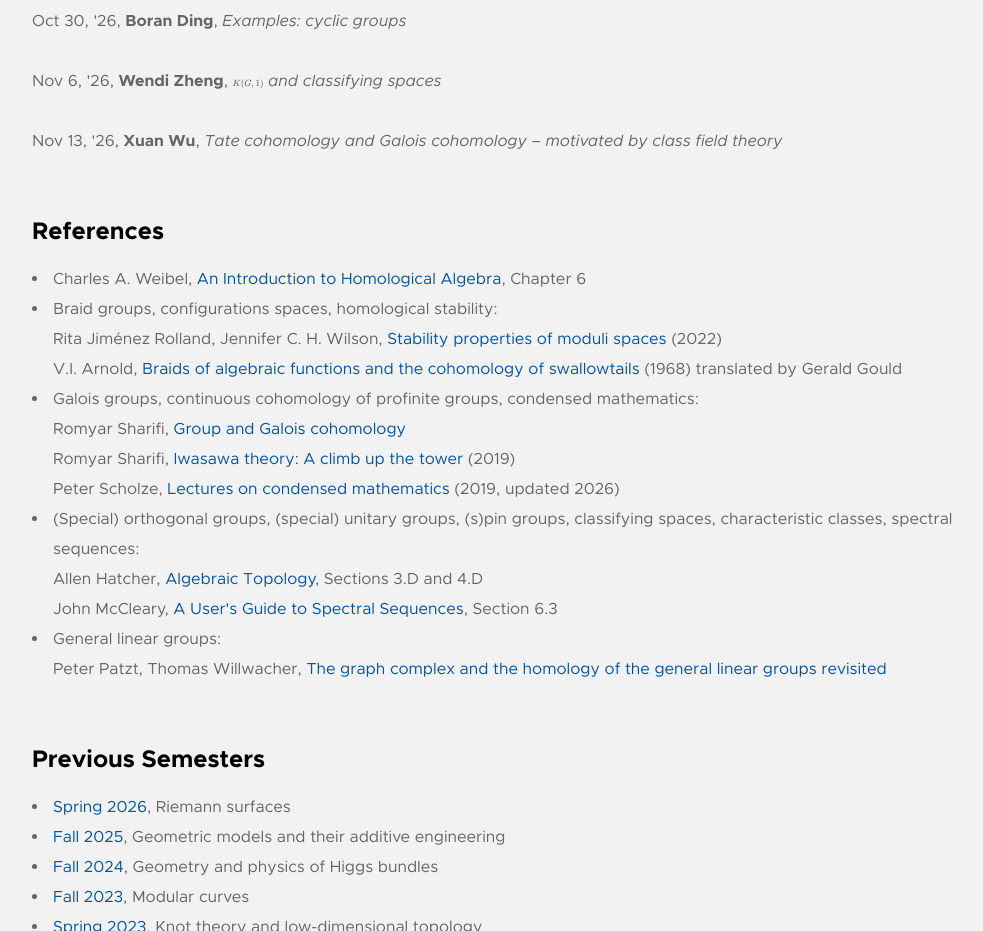
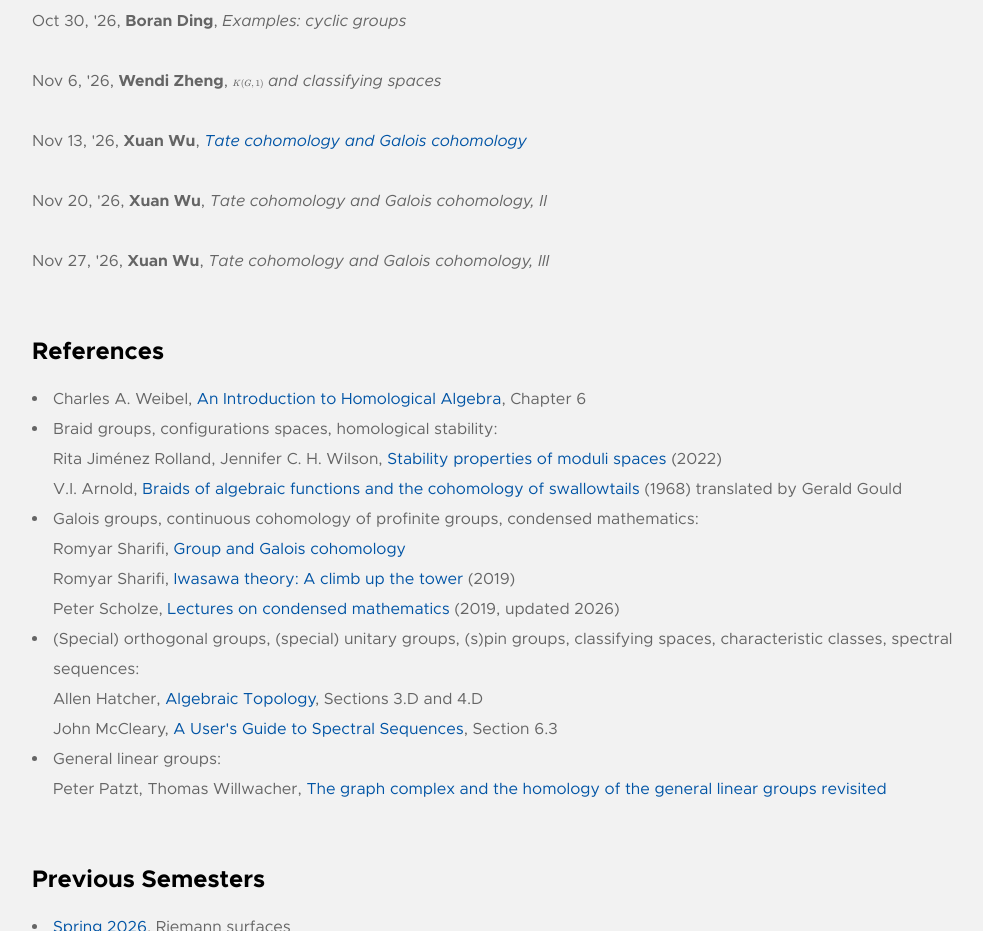
Before and after one commit to sustech-topology/sustech-topology.github.io, a plain HTML site: page undergrad/index.html in a window 1280 px wide. Shown: the part 1500-2431 px from the top of the page, without its empty margins (128-1111 px from the left). Drawn offline with nearby package versions, Linux system fonts and the light colour scheme.

Commit message:
Update index.html

```diff
--- a/undergrad/index.html
+++ b/undergrad/index.html
@@ -219,7 +219,29 @@
 <p>
     Nov 13, '26,
     <b>Xuan Wu</b>,
-    <i>Tate cohomology and Galois cohomology – motivated by class field theory</i>
+    <a onclick="toggle_visibility('1');">
+        <i>Tate cohomology and Galois cohomology</i>
+    </a>
+    <br />
+    <div id="1" class="toshow" style="display:none">
+        <ul>
+            <li><a href="/undergrad/26fal/1113-Wu-prereq.pdf" target="_blank">Prerequisites</a></li>
+
+            <li><a href="/undergrad/26fal/1113-Wu.pdf" target="_blank">Notes</a></li>
+        </ul>
+    </div>
+</p>
+
+<p>
+    Nov 20, '26,
+    <b>Xuan Wu</b>,
+    <i>Tate cohomology and Galois cohomology, II</i>
+</p>
+
+<p>
+    Nov 27, '26,
+    <b>Xuan Wu</b>,
+    <i>Tate cohomology and Galois cohomology, III</i>
 </p>
 
 
```
